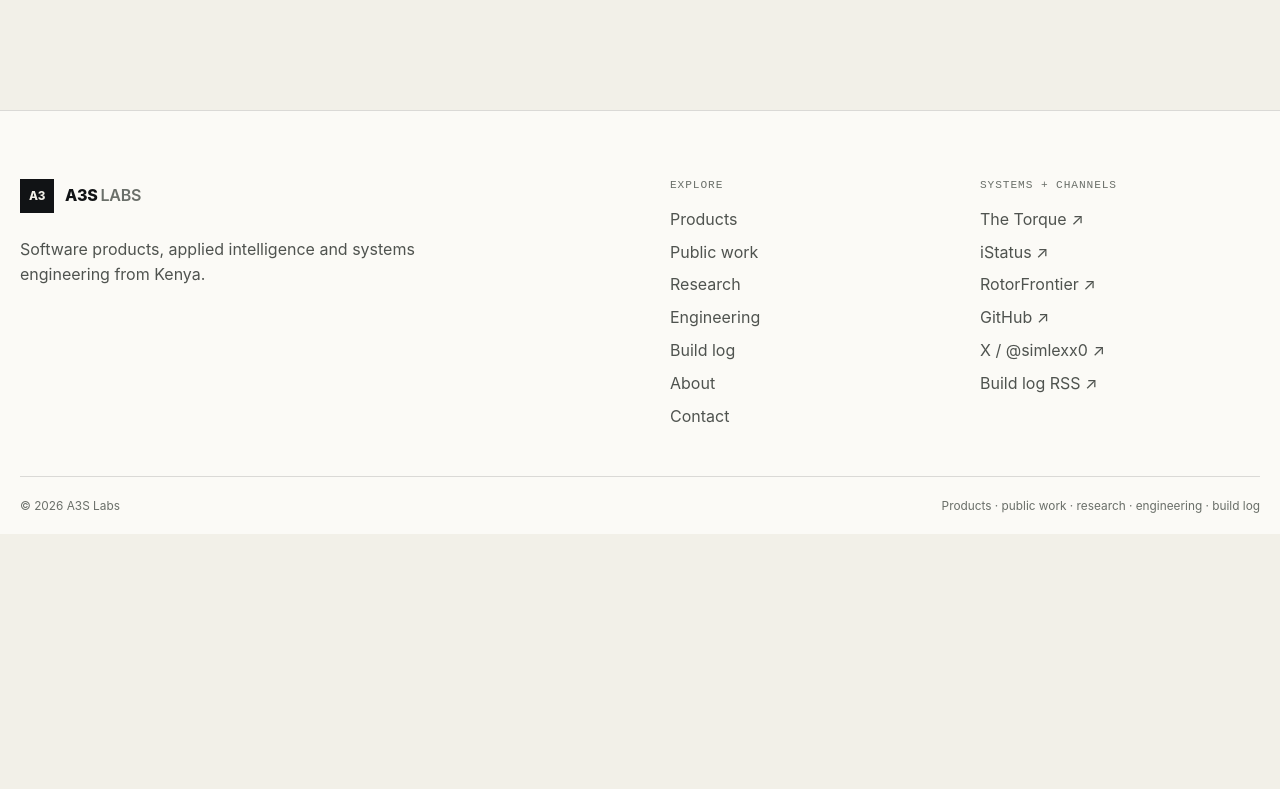
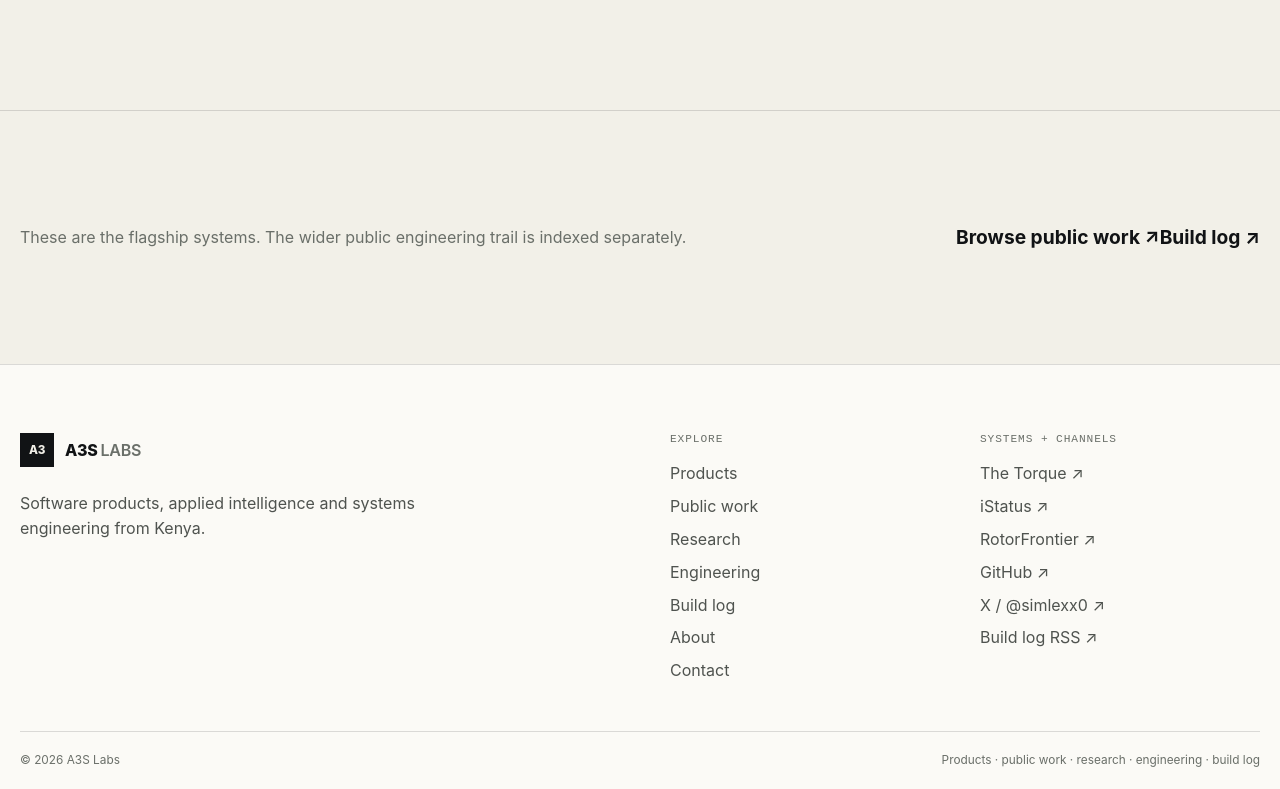
Before and after one commit to simlexx-k/a3slabs, an Astro site: page /products in a window 1280 px wide. Shown: the part 2231-3020 px from the top of the page. Before the commit the page ends 2765 px from the top, so only its background shows below. Built offline with nearby package versions, Linux system fonts and the light colour scheme; Astro itself is replaced by a stand-in of ours.

Commit message:
Link products to wider public work

```diff
--- a/src/pages/products.astro
+++ b/src/pages/products.astro
@@ -16,4 +16,10 @@ import { products } from "../data/products";
       {products.map((product) => <ProductCard product={product} />)}
     </div>
   </section>
+  <section class="section-pad section-rule">
+    <div class="shell next-system">
+      <p>These are the flagship systems. The wider public engineering trail is indexed separately.</p>
+      <div><a href="/work">Browse public work <span>↗</span></a><a href="/builds">Build log <span>↗</span></a></div>
+    </div>
+  </section>
 </BaseLayout>
```
